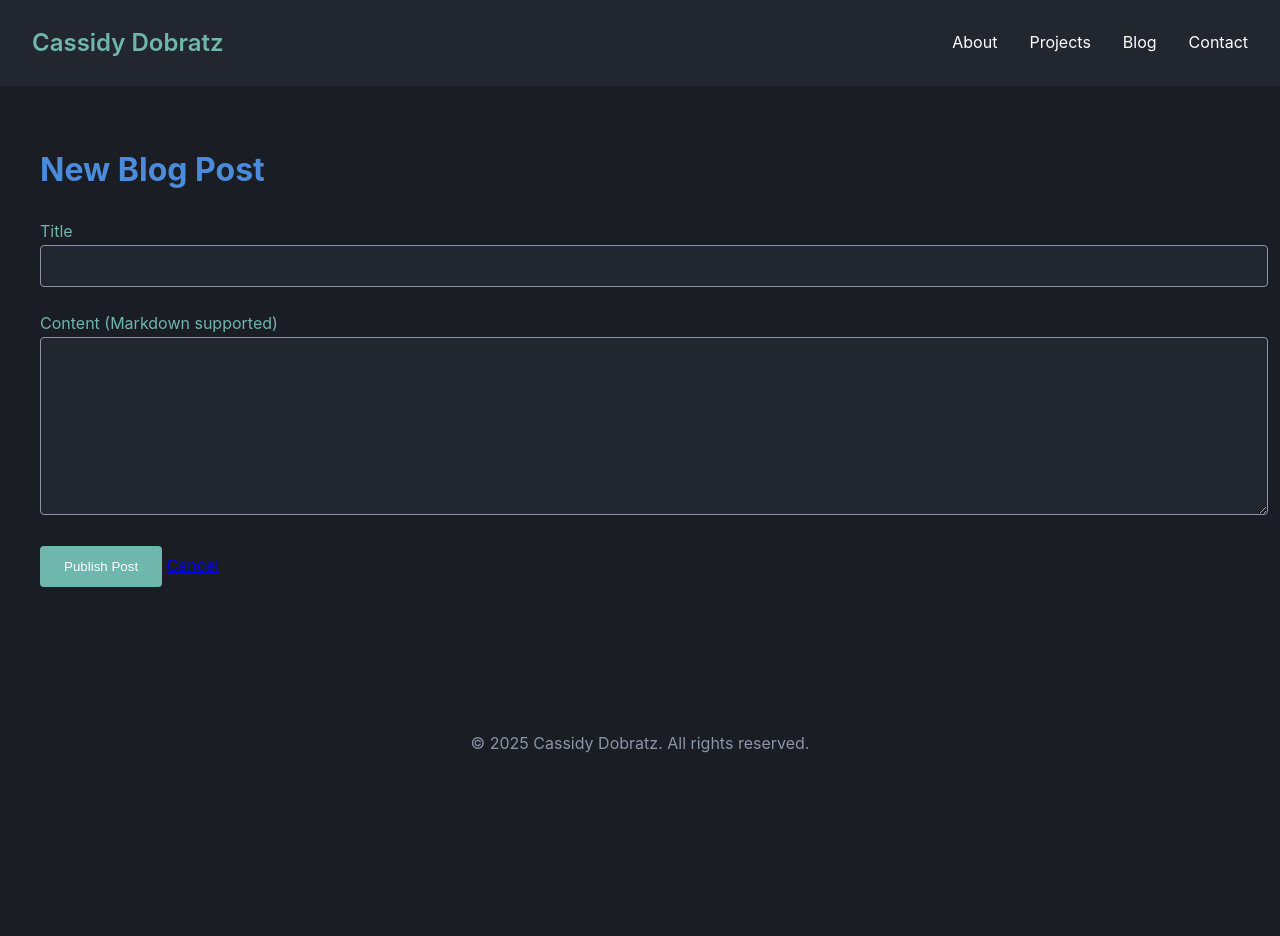
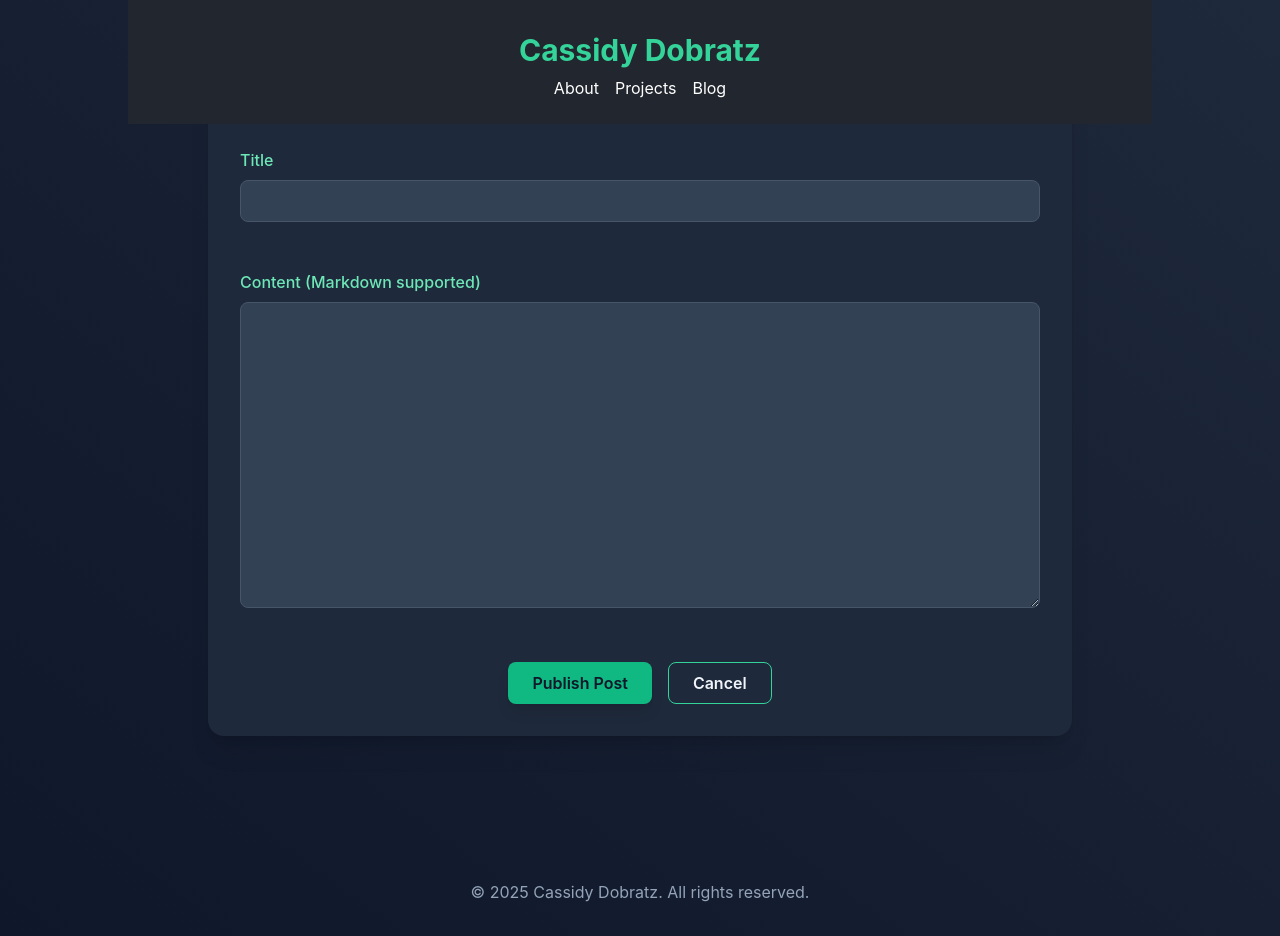
Before and after one commit to cdobratz/CassidyBlog, a Flask app: page /blog/new in a window 1280 px wide. Before the commit the page ends 753 px from the top, so only its background shows below. Run offline with Flask 3, Linux system fonts and the light colour scheme; some libraries are stand-ins or nearby versions.

Commit message:
Fix navigation issues and styling inconsistencies
- Fixed About link in blog.html navigation that was redirecting to index.html instead of about.html
- Updated all blog-related templates (blog.html, post.html, new_post.html) to use consistent Tailwind CSS styling matching index.html, projects.html, and about.html
- Fixed About navigation links in all templates to use proper url_for('about') instead of url_for('index')#about
- Ensured consistent visual design across all pages with the same color scheme, typography, and layout structure

```diff
--- a/templates/about.html
+++ b/templates/about.html
@@ -12,7 +12,7 @@
     <header class="max-w-5xl mx-auto px-4 pt-8 pb-6 flex flex-col items-center">
         <a href="{{ url_for('index') }}" class="site-title text-3xl font-bold text-emerald-400 mb-2">Cassidy Dobratz</a>
         <nav class="flex gap-4">
-            <a href="{{ url_for('index') }}#about" class="hover:underline">About</a>
+            <a href="{{ url_for('about') }}" class="hover:underline">About</a>
             <a href="{{ url_for('projects') }}" class="hover:underline">Projects</a>
             <a href="{{ url_for('blog') }}" class="hover:underline">Blog</a>
         </nav>
--- a/templates/new_post.html
+++ b/templates/new_post.html
@@ -5,39 +5,40 @@
     <meta name="viewport" content="width=device-width, initial-scale=1.0">
     <title>New Post | Cassidy Dobratz</title>
     <link rel="stylesheet" href="{{ url_for('static', filename='styles.css') }}">
+    <script src="https://cdn.tailwindcss.com"></script>
+    <link rel="icon" href="{{ url_for('static', filename='favicon.ico') }}">
 </head>
-<body>
-    <header>
-        <a href="{{ url_for('index') }}" class="site-title">Cassidy Dobratz</a>
-        <nav>
-            <a href="{{ url_for('index') }}#about">About</a>
-            <a href="{{ url_for('index') }}#projects">Projects</a>
-            <a href="{{ url_for('blog') }}">Blog</a>
-            <a href="{{ url_for('index') }}#contact">Contact</a>
+<body class="bg-gradient-to-tr from-slate-900 to-slate-800 min-h-screen text-slate-100">
+    <header class="max-w-5xl mx-auto px-4 pt-8 pb-6 flex flex-col items-center">
+        <a href="{{ url_for('index') }}" class="site-title text-3xl font-bold text-emerald-400 mb-2">Cassidy Dobratz</a>
+        <nav class="flex gap-4">
+            <a href="{{ url_for('about') }}" class="hover:underline">About</a>
+            <a href="{{ url_for('projects') }}" class="hover:underline">Projects</a>
+            <a href="{{ url_for('blog') }}" class="hover:underline">Blog</a>
         </nav>
     </header>
 
-    <main>
-        <section id="new-post">
-            <h2>New Blog Post</h2>
-            <form method="POST" class="post-form">
-                <div class="form-group">
-                    <label for="title">Title</label>
-                    <input type="text" id="title" name="title" required>
+    <main class="max-w-4xl mx-auto px-4 py-12">
+        <section class="bg-slate-800 rounded-2xl shadow-xl p-8">
+            <h2 class="text-3xl font-semibold mb-8 text-emerald-400 tracking-tight">New Blog Post</h2>
+            <form method="POST" class="space-y-6">
+                <div>
+                    <label for="title" class="block text-emerald-300 font-medium mb-2">Title</label>
+                    <input type="text" id="title" name="title" required class="w-full px-4 py-2 bg-slate-700 border border-slate-600 rounded-lg text-slate-100 focus:ring-emerald-400 focus:border-emerald-400">
                 </div>
-                <div class="form-group">
-                    <label for="content">Content (Markdown supported)</label>
-                    <textarea id="content" name="content" rows="10" required></textarea>
+                <div>
+                    <label for="content" class="block text-emerald-300 font-medium mb-2">Content (Markdown supported)</label>
+                    <textarea id="content" name="content" rows="12" required class="w-full px-4 py-2 bg-slate-700 border border-slate-600 rounded-lg text-slate-100 focus:ring-emerald-400 focus:border-emerald-400 resize-vertical"></textarea>
                 </div>
-                <div class="form-actions">
-                    <button type="submit" class="button">Publish Post</button>
-                    <a href="{{ url_for('blog') }}" class="button secondary">Cancel</a>
+                <div class="flex gap-4 justify-center">
+                    <button type="submit" class="px-6 py-2 rounded-lg bg-emerald-500 hover:bg-emerald-400 text-slate-900 font-semibold shadow-lg transition">Publish Post</button>
+                    <a href="{{ url_for('blog') }}" class="px-6 py-2 rounded-lg border border-emerald-400 hover:bg-emerald-600 hover:text-white font-semibold transition">Cancel</a>
                 </div>
             </form>
         </section>
     </main>
 
-    <footer>
+    <footer class="max-w-5xl mx-auto px-4 py-8 text-center text-slate-400">
         <p>&copy; 2025 Cassidy Dobratz. All rights reserved.</p>
     </footer>
 </body>
--- a/templates/projects.html
+++ b/templates/projects.html
@@ -12,7 +12,7 @@
     <header class="max-w-5xl mx-auto px-4 pt-8 pb-6 flex flex-col items-center">
         <a href="{{ url_for('index') }}" class="site-title text-3xl font-bold text-emerald-400 mb-2">Cassidy Dobratz</a>
         <nav class="flex gap-4">
-            <a href="{{ url_for('index') }}#about" class="hover:underline">About</a>
+            <a href="{{ url_for('about') }}" class="hover:underline">About</a>
             <a href="{{ url_for('projects') }}" class="hover:underline">Projects</a>
             <a href="{{ url_for('blog') }}" class="hover:underline">Blog</a>
         </nav>
```
Also changed, not shown: templates/blog.html (+26 -26 lines), templates/post.html (+17 -17 lines).
